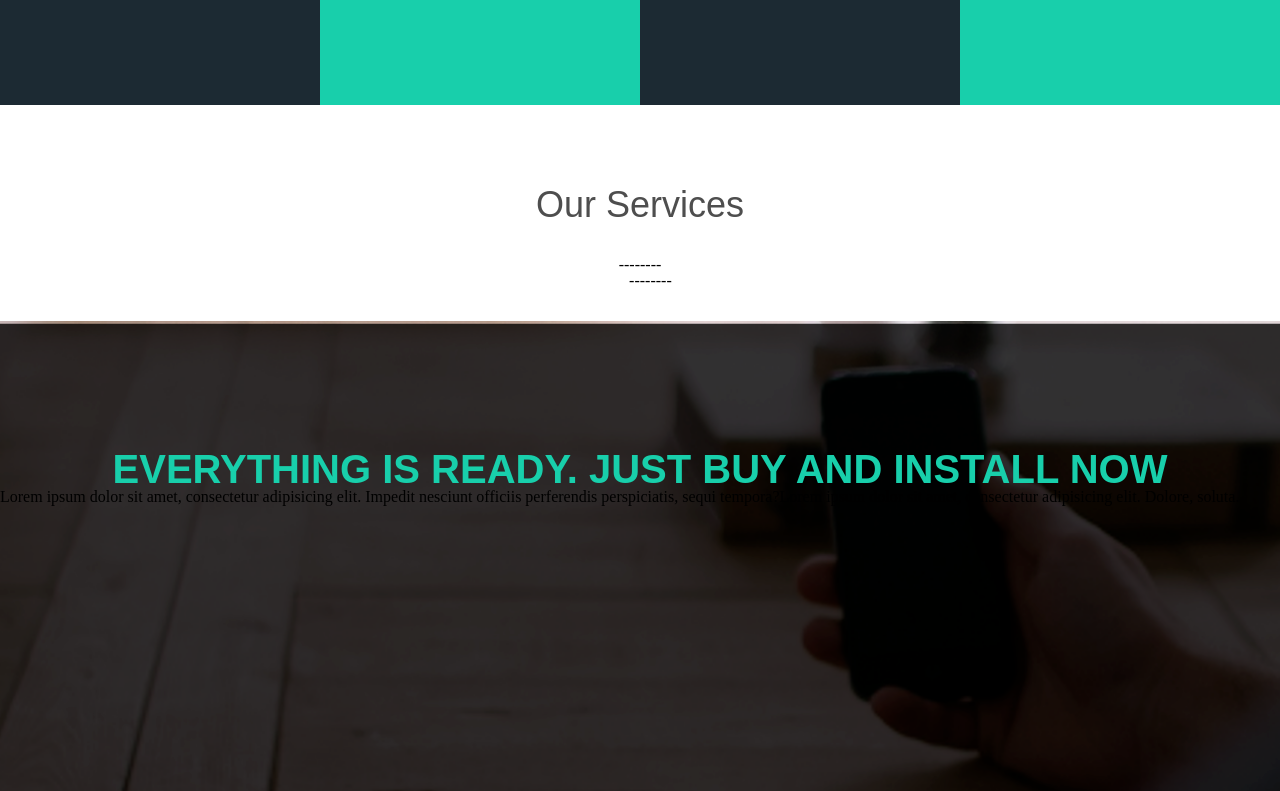
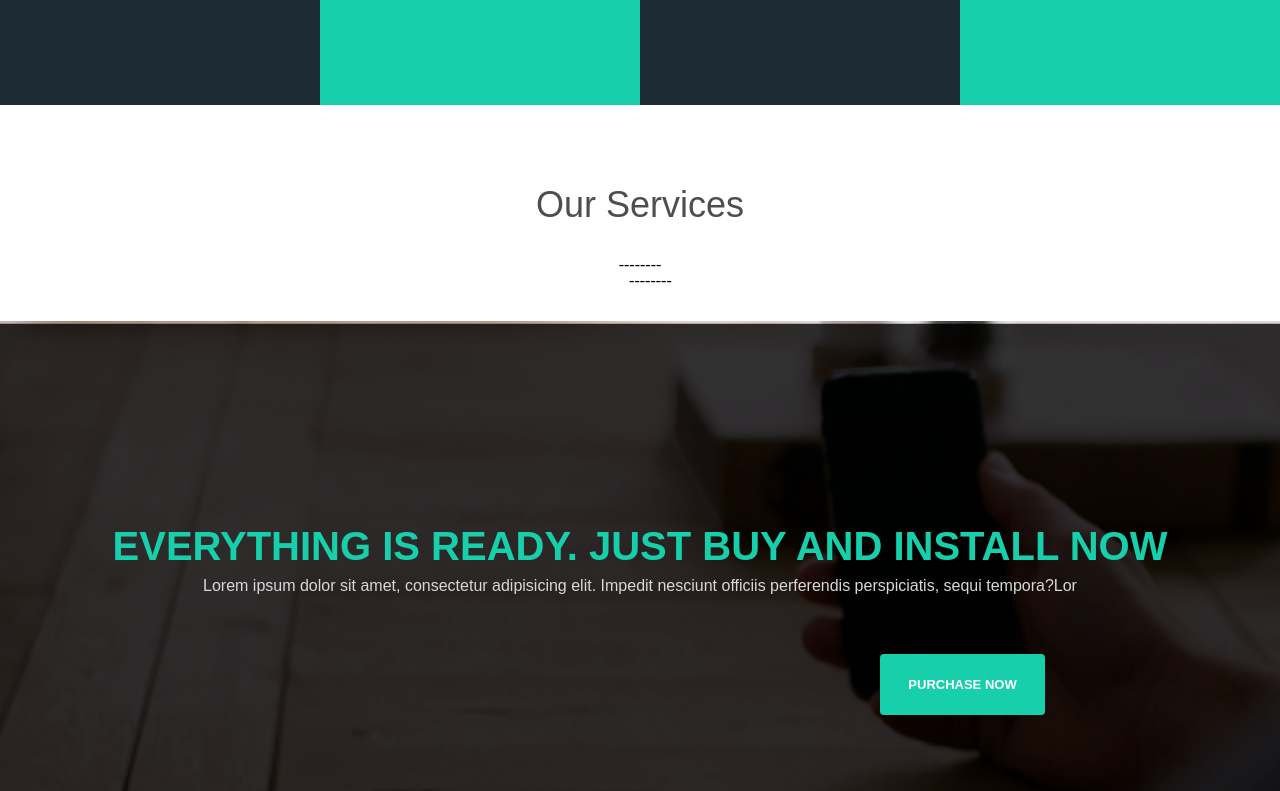
Before and after one commit to kor1k/theHam-project, a plain HTML site: page index.html in a window 1280 px wide. Shown: the part 1076-1867 px from the top of the page. Drawn offline with nearby package versions, Linux system fonts and the light colour scheme.

Commit message:
section 2 in progress -- button and other elm. is done!

```diff
--- a/index.html
+++ b/index.html
@@ -91,12 +91,12 @@
 <div class="second-section">
     <div class="second-section-title">Everything is ready. just buy and install now</div>
     <div class="second-section-under-title">Lorem ipsum dolor sit amet, consectetur adipisicing elit. Impedit nesciunt
-        officiis perferendis perspiciatis, sequi tempora?Lorem ipsum dolor sit amet, consectetur adipisicing elit.
-        Dolore, soluta.
+        officiis perferendis perspiciatis, sequi tempora?Lor
     </div>
 
-    <div class="second-section-button"></div>
+    <div class="second-section-button">purchase now</div>
 </div>
+
 <script src="src/js/script.js"></script>
 </body>
 </html>
--- a/src/css/style.css
+++ b/src/css/style.css
@@ -188,7 +188,7 @@
     flex-direction: column;
     align-items: center;
     font-family: Montserrat, sans-serif;
-    color: gray;
+    color: white;
     font-size: 20px;
     font-weight: 700;
     text-align: left;
@@ -220,7 +220,7 @@
     flex-direction: column;
     align-items: center;
     font-family: Montserrat, sans-serif;
-    color: gray;
+    color: white;
     font-size: 20px;
     font-weight: 700;
     text-align: left;
@@ -249,6 +249,9 @@
 }
 
 .second-section {
+    display: flex;
+    justify-content: center;
+    flex-direction: column;
     background-image: url("../images/backgrounds/purchase_block_bg.png");
     height: 470px;
     background-size: cover;
@@ -265,5 +268,32 @@
     font-weight: 700;
     line-height: 40px;
     text-align: center;
+}
 
+.second-section-under-title {
+    font-family: Montserrat, sans-serif;
+    color: #d8d8d8;
+    font-size: 16px; /* Приближение из-за подстановки шрифтов */
+    font-weight: 400;
+    line-height: 40px; /* Приближение из-за подстановки шрифтов */
+    text-align: center;
 }
+
+.second-section-button {
+    margin-top: 3rem;
+    margin-left: 55rem;
+    display: flex;
+    align-items: center;
+    justify-content: center;
+    border-radius: 4px;
+    background-color: #18cfab;
+    width: 165px;
+    height: 61px;
+    text-transform: uppercase;
+    font-family: Montserrat, sans-serif;
+    color: #ffffff;
+    font-size: 13px; /* Приближение из-за подстановки шрифтов */
+    font-weight: 700;
+    /*line-height: 31px; !* Приближение из-за подстановки шрифтов *!*/
+    text-align: center;
+}
```
